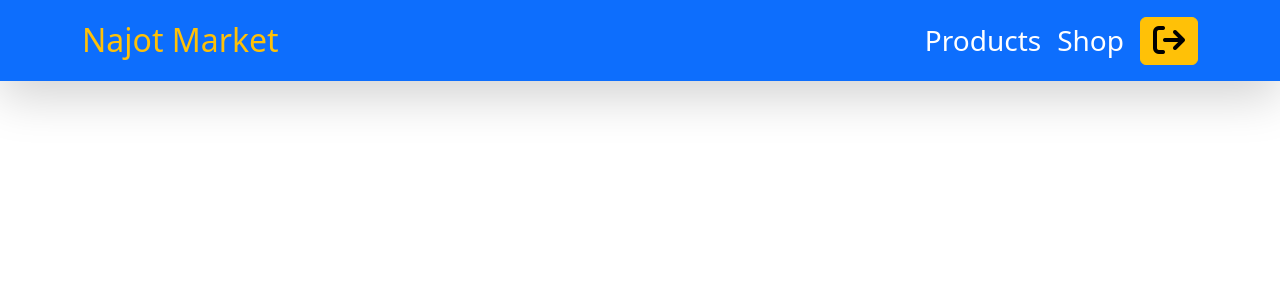
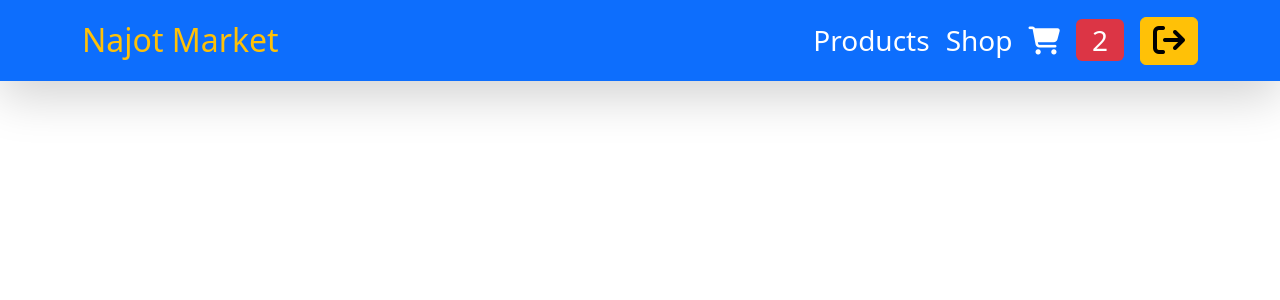
Before and after one commit to egamberdiyevalisherjon/nt-93-5-6, a React (Vite) app: page / in a window 1280 px wide. Shown: the top 300 px of the page. Built offline with nearby package versions, Linux system fonts and the light colour scheme; sample sign-in values are in the browser's storage.

Commit message:
useSelector

```diff
--- a/src/Components/Header.jsx
+++ b/src/Components/Header.jsx
@@ -1,9 +1,15 @@
 import axios from "axios";
 import React from "react";
 import { Link, useNavigate } from "react-router-dom";
+import { useSelector } from "react-redux";
 
 const Header = () => {
-  const navigate = useNavigate()
+  const navigate = useNavigate();
+
+  const { items } = useSelector((state) => state.cart);
+
+  console.log(items);
+
   function handleLogout() {
     localStorage.removeItem("token");
     delete axios.defaults.headers.common["x-auth-token"];
@@ -28,6 +34,14 @@ const Header = () => {
             </Link>
           </li>
           <li className="fs-3">
+            <Link to={"/cart"} className="text-reset text-decoration-none">
+              <i className="fa-solid fa-shopping-cart"></i>
+              <span className="text-bg-danger d-inline-block px-3 ms-3 rounded">
+                {items.length}
+              </span>
+            </Link>
+          </li>
+          <li className="fs-3">
             <button onClick={handleLogout} className="btn btn-warning">
               <i className="fa-solid fa-arrow-right-from-bracket fa-2x"></i>
             </button>
--- /dev/null
+++ b/src/store/reducers/cart.js
@@ -0,0 +1,7 @@
+let initialState = { items: [{}, {}], total: 0 };
+
+function cartReducer(state = initialState, action) {
+  return state;
+}
+
+export default cartReducer;
--- a/src/store/reducers/index.js
+++ b/src/store/reducers/index.js
@@ -1,7 +1,8 @@
 import { combineReducers } from "redux";
+import cartReducer from './cart';
 
 const rootReducer = combineReducers({
-  cart: () => ({}),
+  cart: cartReducer,
   user: () => ({}),
   settings: () => ({}),
   lapshalar: () => ({}),
```
